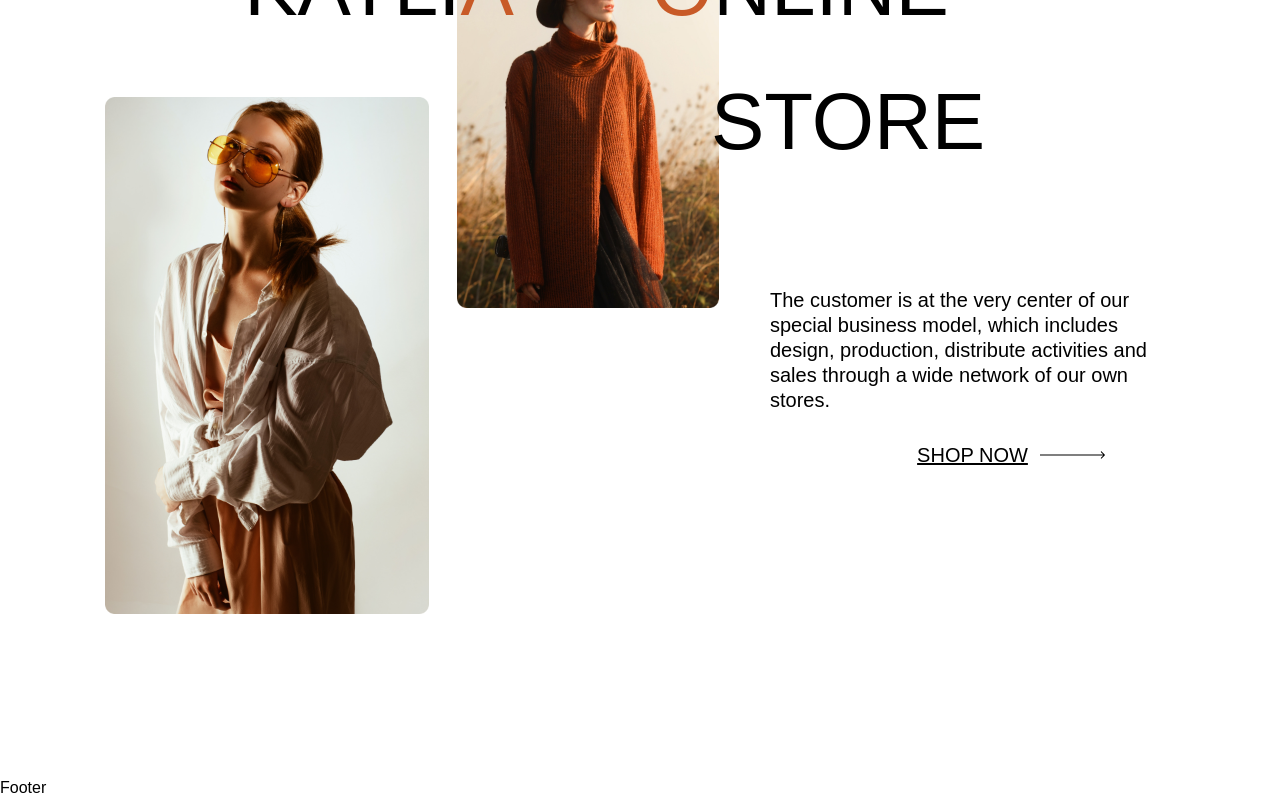
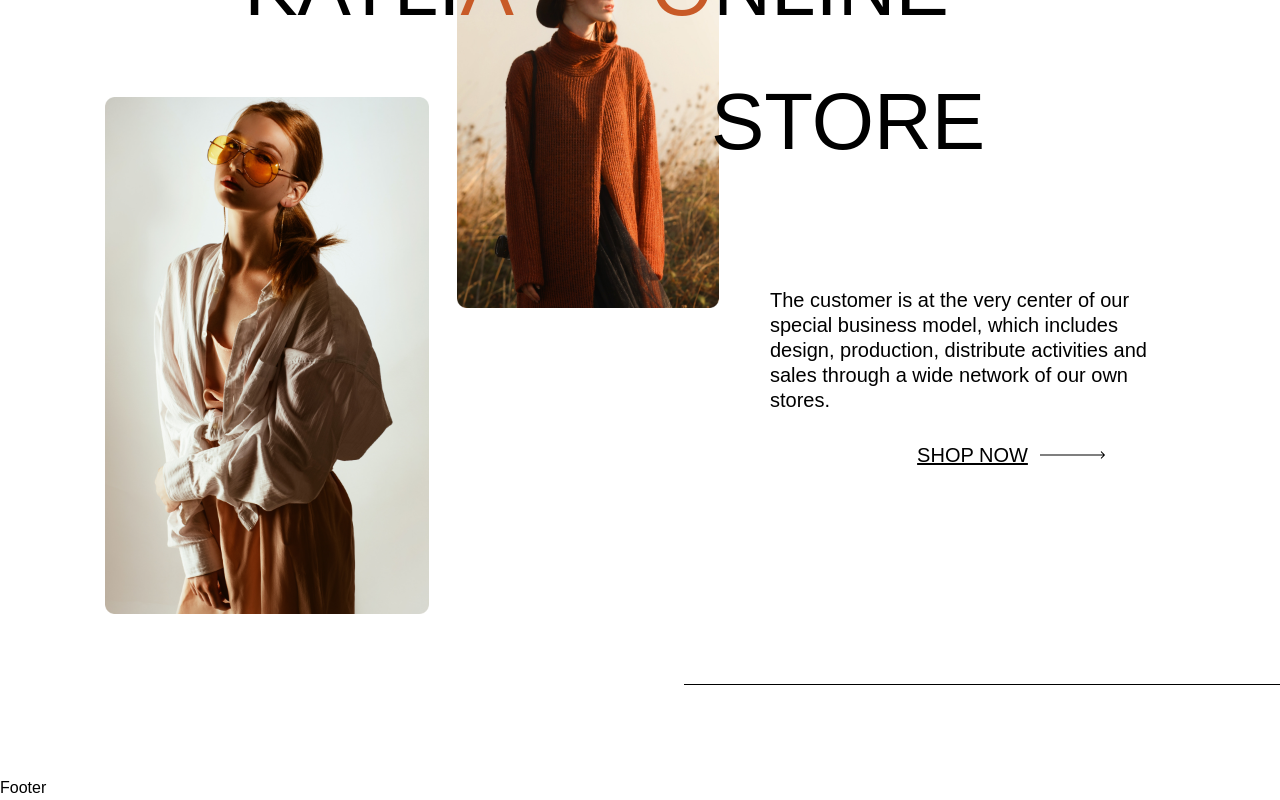
Before and after one commit to haileyng02/KATLIA_FE, a React (Create React App) app: page / in a window 1280 px wide. Shown: the part 281-1081 px from the top of the page. Built offline with nearby package versions, Linux system fonts and the light colour scheme.

Commit message:
home main done raw + scrollbar fixed

```diff
--- a/src/components/Header.jsx
+++ b/src/components/Header.jsx
@@ -5,7 +5,7 @@ import Cart from '../images/Cart.svg'
 
 const Header = () => {
   return (
-    <div className=' w-screen h-[110px] bg-header flex'>
+    <div className='w-auto h-[110px] bg-header flex'>
       <div className='mx-[38px] my-auto flex justify-between w-full'>
         <h1 className=' text-[36px] font-logo font-bold leading-[39px]'>KATLIA</h1>
         <ul className='flex'>
--- a/src/pages/Home.jsx
+++ b/src/pages/Home.jsx
@@ -41,6 +41,7 @@ const Home = () => {
           </div>
         </div>
       </div>
+      <span className=' border-t-1 border-black absolute right-0 w-[46.6%]'/>
     </div>
   )
 }
```
